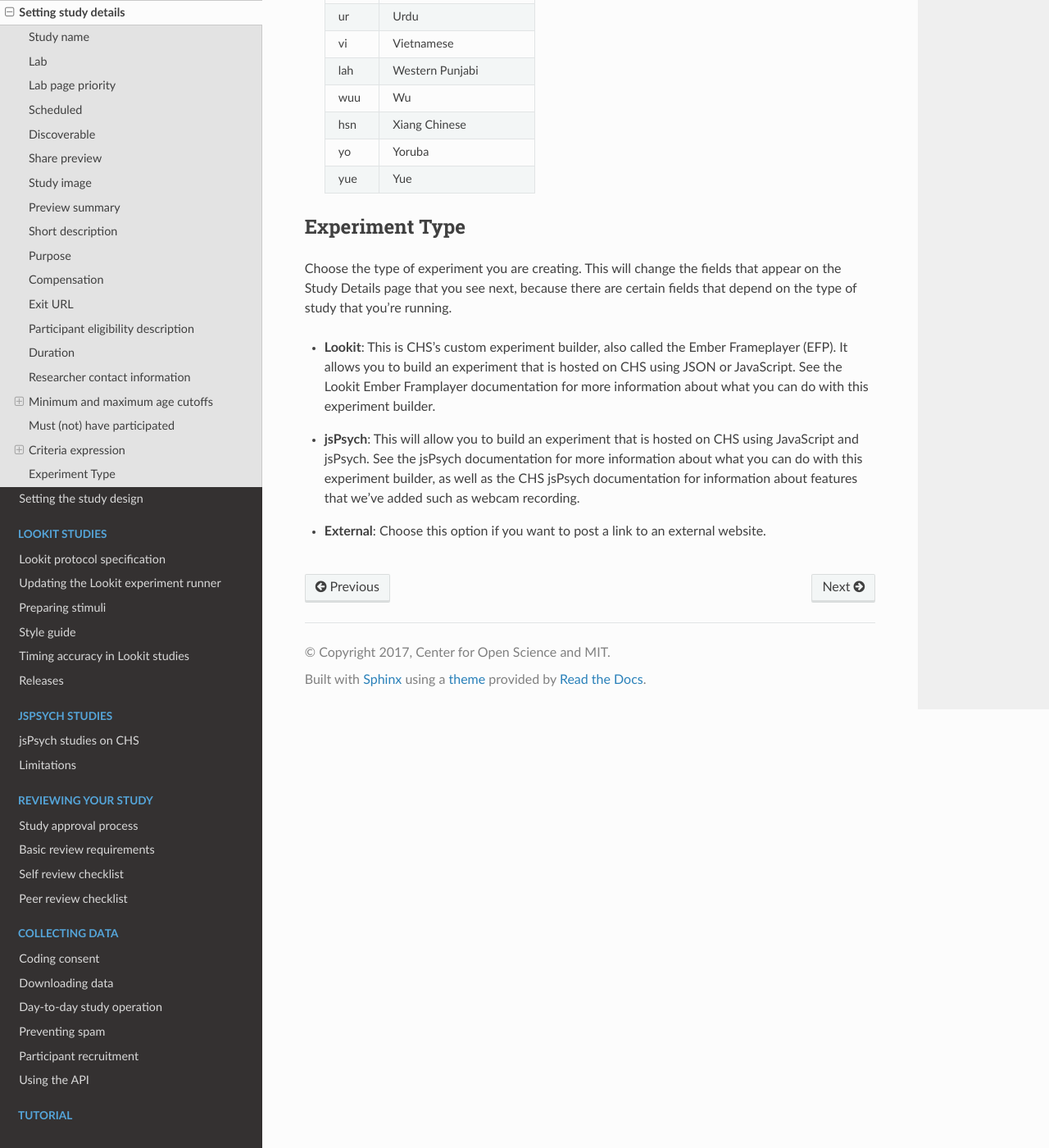
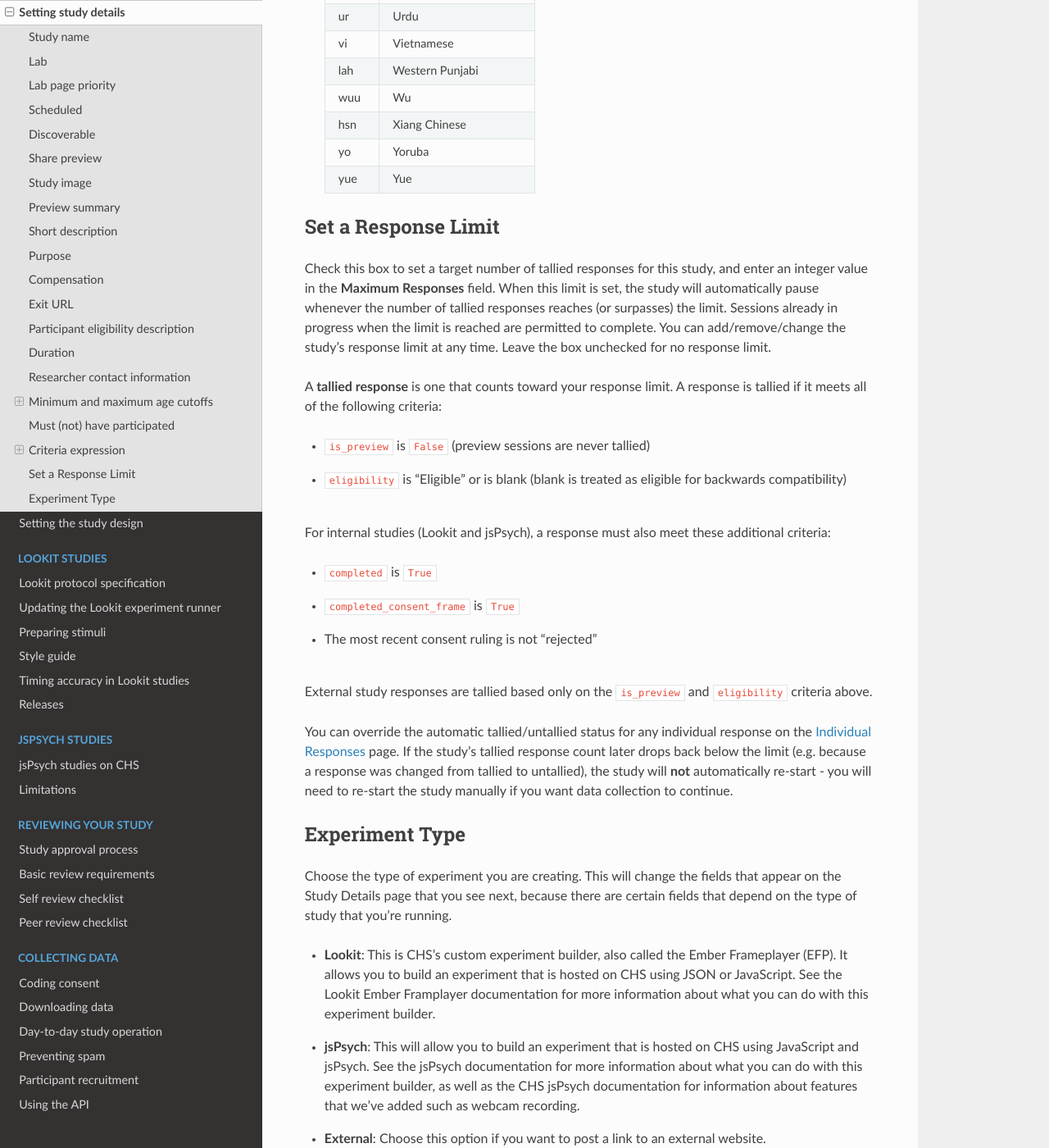
Before and after one commit to lookit/lookit-docs, a Sphinx documentation site: the page built from docs/source/researchers-set-study-fields.rst, in a window 1280 px wide and 1400 px high, scrolled down 12345 px. Shown: the whole window at 82% size. Built offline with Sphinx 7.4.7 and the Read the Docs theme 3.1.0, drawn with Linux system fonts in a browser that asks for light colours.

Commit message:
add response limit option to study field docs

```diff
--- a/docs/source/researchers-set-study-fields.rst
+++ b/docs/source/researchers-set-study-fields.rst
@@ -412,6 +412,29 @@
     |yue |Yue                   |
     +----+----------------------+
 
+.. _response_limit:
+
+=============================
+Set a Response Limit
+=============================
+
+Check this box to set a target number of tallied responses for this study, and enter an integer value in the **Maximum Responses** field. When this limit is set, the study will automatically pause whenever the number of tallied responses reaches (or surpasses) the limit. Sessions already in progress when the limit is reached are permitted to complete. You can add/remove/change the study's response limit at any time. Leave the box unchecked for no response limit.
+
+A **tallied response** is one that counts toward your response limit. A response is tallied if it meets all of the following criteria:
+
+- ``is_preview`` is ``False`` (preview sessions are never tallied)
+- ``eligibility`` is "Eligible" or is blank (blank is treated as eligible for backwards compatibility)
+
+For internal studies (Lookit and jsPsych), a response must also meet these additional criteria:
+
+- ``completed`` is ``True``
+- ``completed_consent_frame`` is ``True``
+- The most recent consent ruling is not "rejected"
+
+External study responses are tallied based only on the ``is_preview`` and ``eligibility`` criteria above.
+
+You can override the automatic tallied/untallied status for any individual response on the :ref:`Individual Responses <individual_responses>` page. If the study's tallied response count later drops back below the limit (e.g. because a response was changed from tallied to untallied), the study will **not** automatically re-start - you will need to re-start the study manually if you want data collection to continue.
+
 =============================
 Experiment Type
 =============================
```
